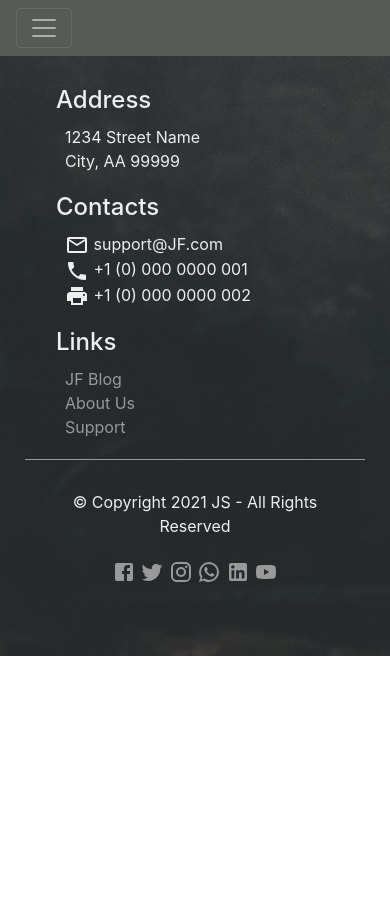
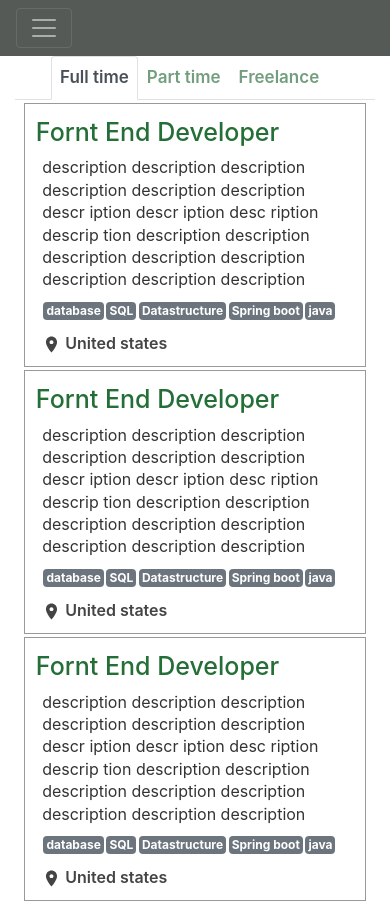
Before and after one commit to muhammadmb/JobFinder, a React (Create React App) app: page /offers in a window 390 px wide. Shown: the top 902 px of the page. Before the commit the page ends 844 px from the top, so only its background shows below. Built offline with nearby package versions, Linux system fonts and the light colour scheme.

Commit message:
Design Offers Page

```diff
--- a/src/App.js
+++ b/src/App.js
@@ -6,6 +6,7 @@ import Footer from './Components/Footer/Footer';
 import LoginForm from './Components/LoginForm/LoginForm';
 import Home from './Pages/Home/Home';
 import Signup from './Components/Signup/Signup';
+import Offers from './Pages/Offers/Offers';
 
 function App() {
   return (
@@ -17,6 +18,7 @@ function App() {
         <Route exact path = "/" component = {Home}/>
         <Route exact path = "/login" component = {LoginForm}/>
         <Route exact path = "/signup" component = {Signup}/>
+        <Route exact path = "/offers" component = {Offers}/>
         <Footer/>
       </BrowserRouter>
     </div>
--- /dev/null
+++ b/src/Components/JobOffer/JobOffer.js
@@ -0,0 +1,24 @@
+import React from 'react';
+import './JobOfferStyle.css';
+import { Link } from 'react-router-dom';
+import PlaceIcon from '@material-ui/icons/Place';
+
+const JobOffer = () =>{
+
+    return(
+        <div className="container jobOfferComponent">
+            <h3><Link to="/offer" className="link">Fornt End Developer</Link></h3>
+            <p>description description description description description description descr iption descr iption desc ription descrip tion description description description description description description description description  </p>
+            <div className="skills">
+                <span className="badge badge-secondary">database</span>
+                <span className="badge badge-secondary">SQL</span>
+                <span className="badge badge-secondary">Datastructure</span>
+                <span className="badge badge-secondary">Spring boot</span>
+                <span className="badge badge-secondary">java</span>
+            </div>
+            <div className="country"><PlaceIcon style={{fontSize: 19}}/> United states</div>
+        </div>
+    );
+}
+
+export default JobOffer;
--- /dev/null
+++ b/src/Components/JobOffer/JobOfferStyle.css
@@ -0,0 +1,59 @@
+.jobOfferComponent{
+    border: 1px solid #999;
+    width: 75%;
+    margin: 1% auto;
+    padding: 3%;
+    text-align: left;
+}
+.jobOfferComponent:hover{
+    background-color: #EEE;
+    cursor: pointer;
+}
+
+.jobOfferComponent h3 .link{
+    color: #246e37;
+}
+
+.jobOfferComponent > p{
+    line-height: 1.4;
+    margin: 2% 2%;
+    color: #333;
+}
+
+.jobOfferComponent .skills{
+    margin: 2%;
+}
+
+.jobOfferComponent .skills .badge{
+    margin: 0 .4%;
+    padding: 1%;
+}
+.jobOfferComponent .skills .badge:hover{
+    background-color: #52595e;
+}
+
+.jobOfferComponent .country{
+    margin: 3% 2% 0;
+    color: #444;
+    font-weight: 600;
+}
+
+@media (max-width: 767px){ /* phone screen */
+
+    .jobOfferComponent{
+        width: 95%;
+    }
+
+    .jobOfferComponent h3 .link{
+        font-size: 25px;
+    }
+
+}
+@media (min-width: 768px) and (max-width: 991px){ /* small screen */
+
+    .jobOfferComponent{
+        width: 90%;
+    }
+
+
+}
--- /dev/null
+++ b/src/Pages/Offers/Offers.js
@@ -0,0 +1,41 @@
+import React from 'react';
+import JobOffer from '../../Components/JobOffer/JobOffer';
+import './OffersStyle.css';
+
+const Offers = () =>{
+
+    return(
+        <div className="container">
+            <nav>
+                <div className="nav nav-tabs" id="nav-tab" role="tablist">
+                    <a className="nav-item nav-link active" id="nav-home-tab" data-toggle="tab" href="#nav-home" role="tab" aria-controls="nav-home" aria-selected="true">Full time</a>
+                    <a className="nav-item nav-link" id="nav-profile-tab" data-toggle="tab" href="#nav-profile" role="tab" aria-controls="nav-profile" aria-selected="false">Part time</a>
+                    <a className="nav-item nav-link" id="nav-contact-tab" data-toggle="tab" href="#nav-contact" role="tab" aria-controls="nav-contact" aria-selected="false">Freelance</a>
+                </div>
+            </nav>
+            <div className="tab-content" id="nav-tabContent">
+                <div className="tab-pane fade show active" id="nav-home" role="tabpanel" aria-labelledby="nav-home-tab">
+                    <JobOffer />
+                    <JobOffer />
+                    <JobOffer />
+                    <JobOffer />
+                </div>
+                <div className="tab-pane fade" id="nav-profile" role="tabpanel" aria-labelledby="nav-profile-tab">
+                    <JobOffer />
+                    <JobOffer />
+                    <JobOffer />
+                    <JobOffer />
+                </div>
+                <div className="tab-pane fade" id="nav-contact" role="tabpanel" aria-labelledby="nav-contact-tab">
+                    <JobOffer />
+                    <JobOffer />
+                    <JobOffer />
+                    <JobOffer />
+                </div>
+            </div>
+        </div>
+    );
+
+}
+
+export default Offers;
--- /dev/null
+++ b/src/Pages/Offers/OffersStyle.css
@@ -0,0 +1,21 @@
+.nav-tabs .nav-item {
+    color: #739e7e;
+    font-size: 20px;
+    font-weight: 600;
+}
+.nav-tabs .nav-item:first-of-type
+{
+    margin-left: 10%;
+}
+.nav-tabs .nav-item:hover{
+    color: #1d3f25;
+}
+
+@media (max-width: 767px){ /* phone screen */
+    .nav-tabs .nav-item
+    {
+        margin-left: 0;
+        font-size: 17px;
+        padding: 8px;
+    }
+}
```
